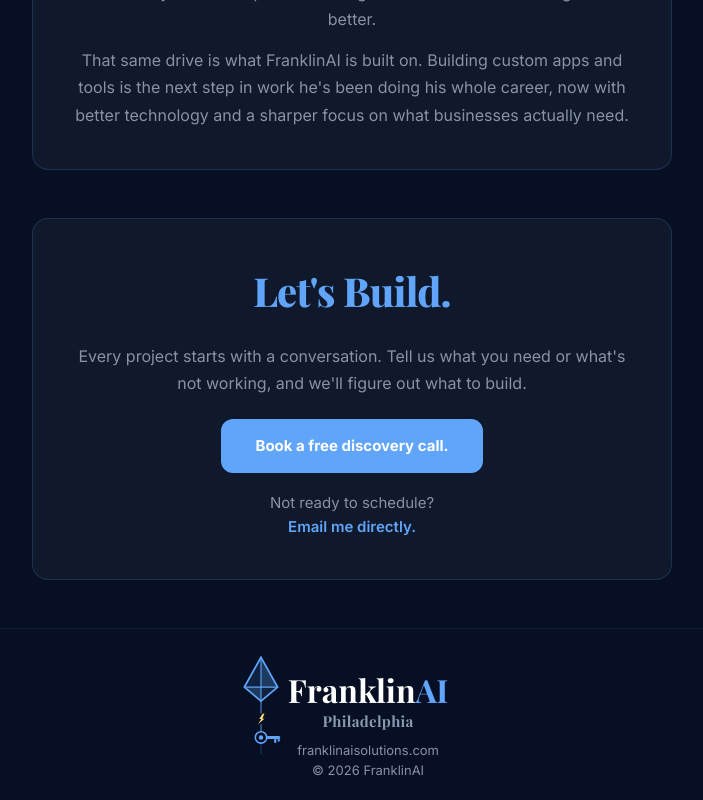
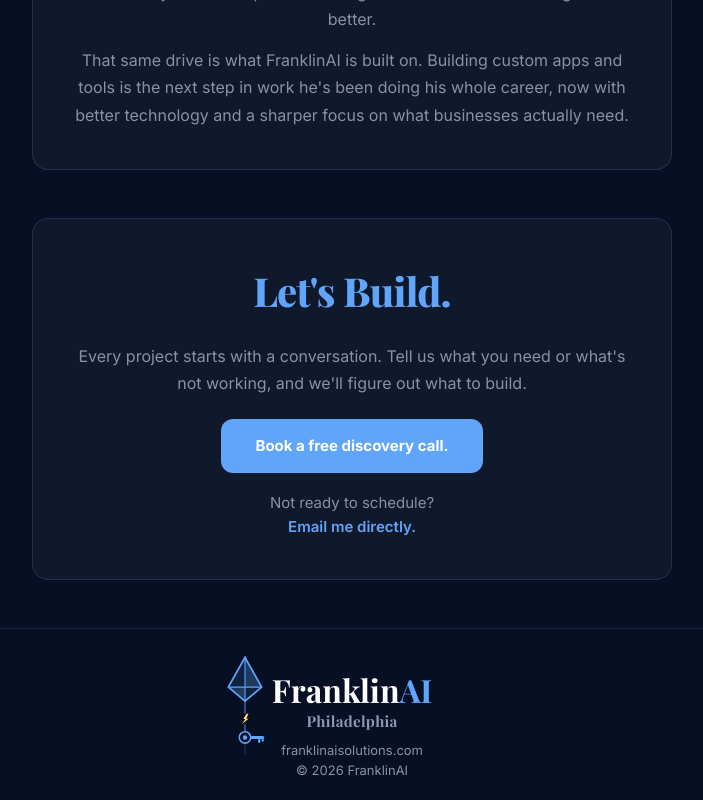
Before and after one commit to besoulful-design/franklinai-v2, a React (Vite) app: page / in a window 1280 px wide. Shown: the part 3220-4020 px from the top of the page, without its empty margins (288-991 px from the left). Built offline with nearby package versions, Linux system fonts and the light colour scheme; a web font is replaced by a local one.

Commit message:
Footer: center wordmark and fine print on true page center (-24px)

```diff
--- a/src/App.jsx
+++ b/src/App.jsx
@@ -312,13 +312,15 @@
         justifyContent: 'center'
       }}
     >
-      {/* kite + text column, nudged left for optical centering (single value, desktop + mobile) */}
+      {/* kite + text column. The text column sits ~24px right of the lockup's center
+          (half the kite width + gap), so translateX(-24px) lands the wordmark AND the
+          fine print on the page's true center. Single dial, desktop + mobile. */}
       <div
         style={{
           display: 'flex',
           alignItems: 'flex-start',
           gap: '4px',
-          transform: 'translateX(-8px)'
+          transform: 'translateX(-24px)'
         }}
       >
         <span style={{ flexShrink: 0, display: 'flex' }}>
```
